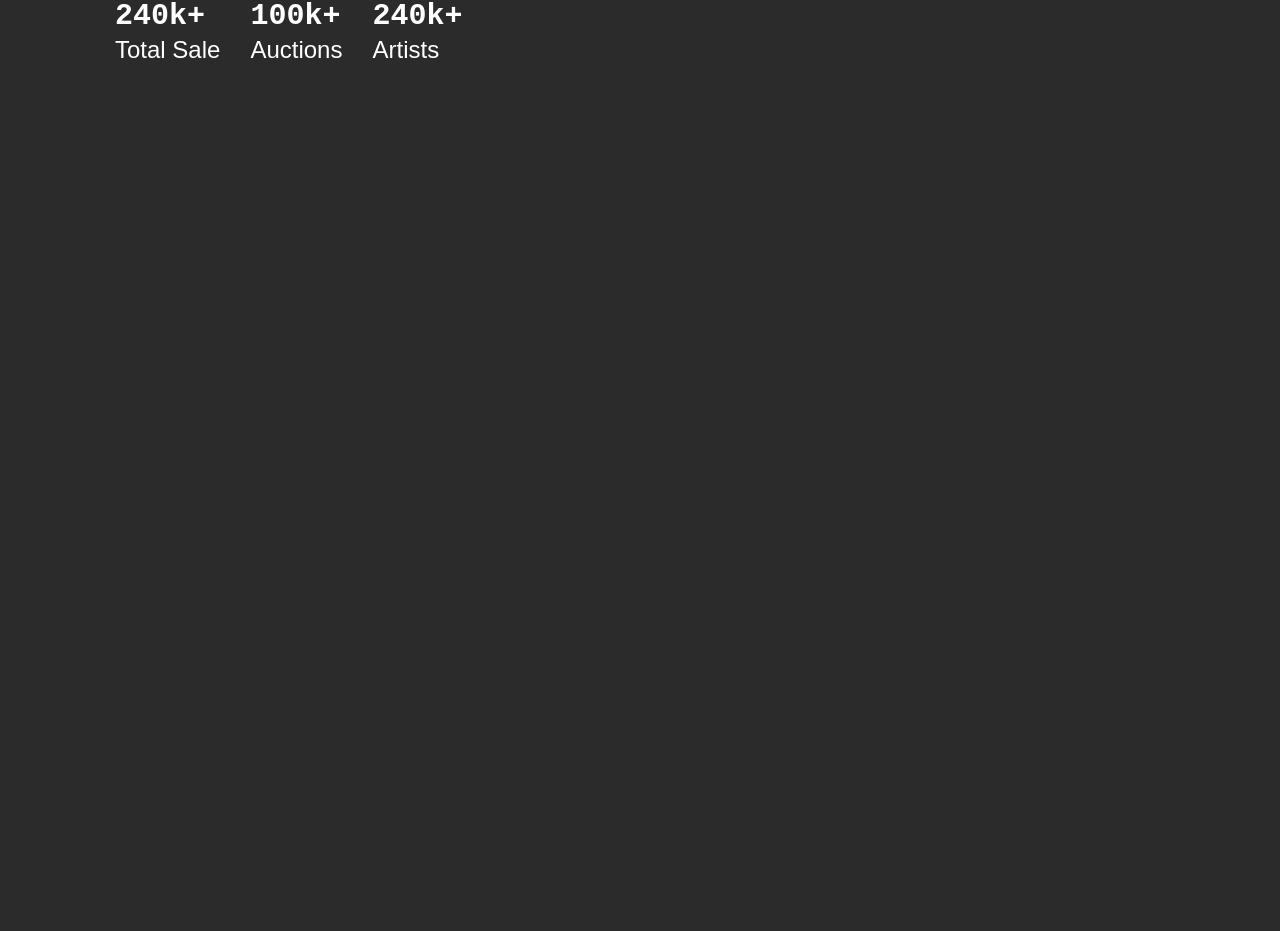
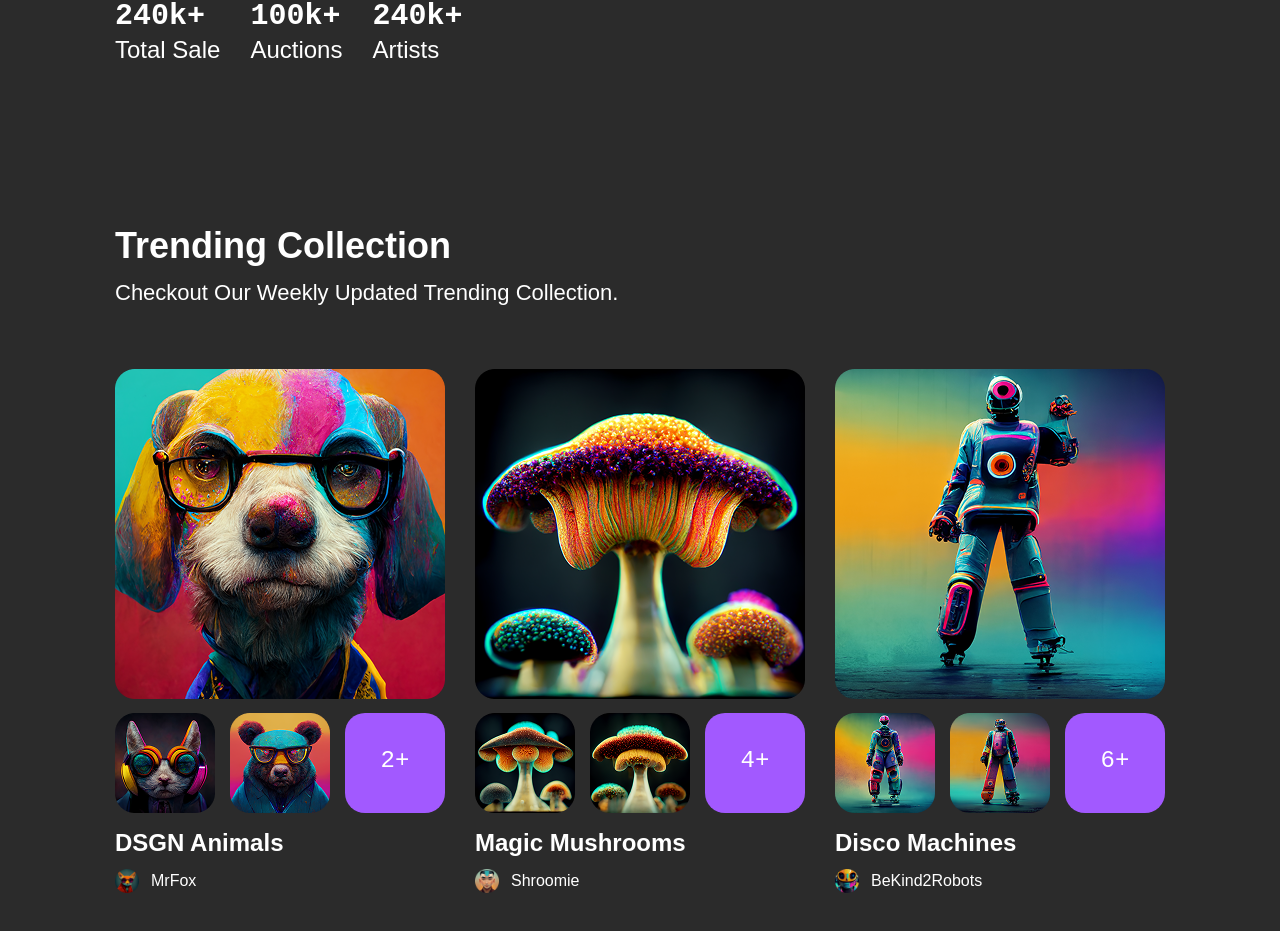
Before and after one commit to VyD1nk1902/NFT-Marketplace, a React (Vite) app: page / in a window 1280 px wide. Shown: the part 689-1620 px from the top of the page. Before the commit the page ends 835 px from the top, so only its background shows below. Built offline with nearby package versions, Linux system fonts and the light colour scheme.

Commit message:
Add trending collection to Homepage

```diff
--- a/src/pages/Homepage.tsx
+++ b/src/pages/Homepage.tsx
@@ -1,5 +1,6 @@
 import Header from "@modules/Homepage/Header";
 import HeroSection from "@modules/Homepage/HeroSection";
+import TrendingCollection from "@modules/Homepage/TrendingCollection";
 
 const Homepage = () => {
   return (
@@ -7,6 +8,7 @@ const Homepage = () => {
       <div className="">
         <Header />
         <HeroSection />
+        <TrendingCollection />
       </div>
     </>
   );
```
